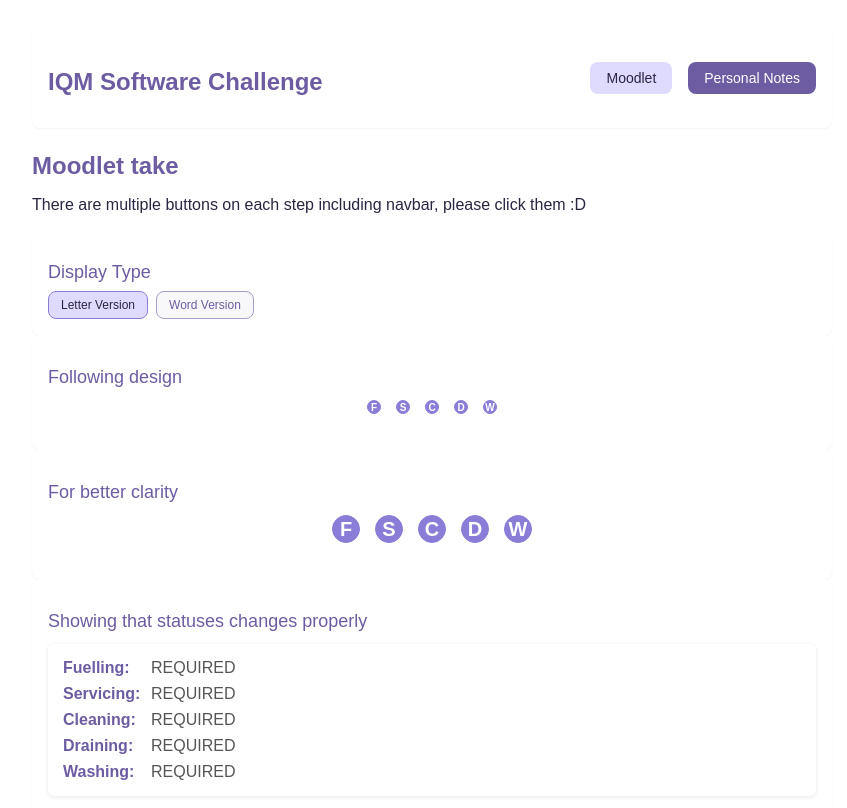
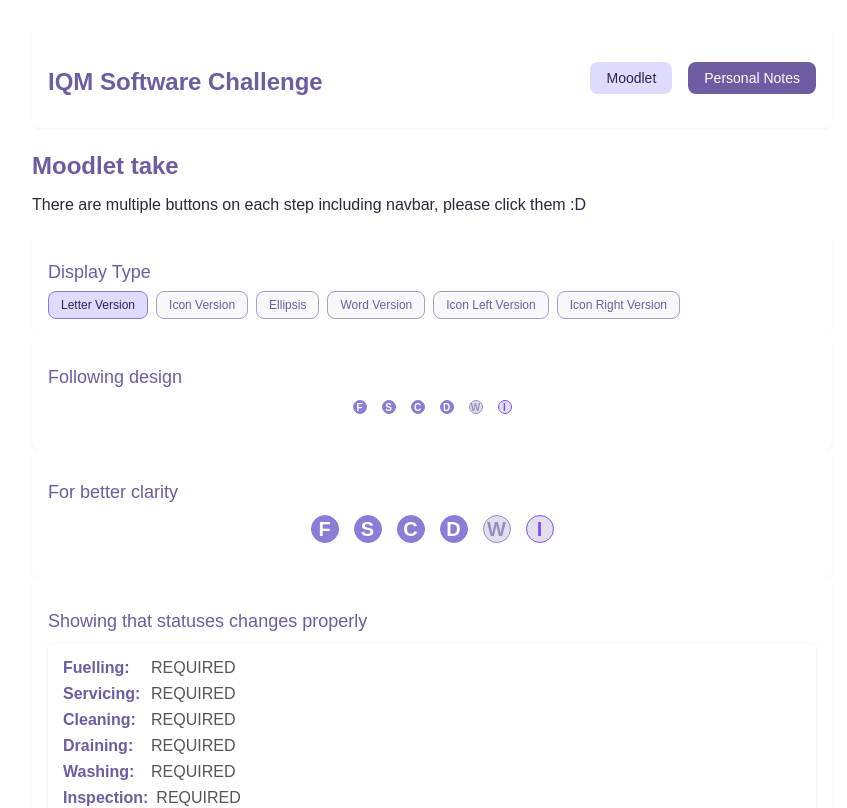
Before and after one commit to MariusTanase/Moodlet-Homework, a React (Vite) app: page / in a window 1280 px wide. Shown: the top 808 px of the page, without its empty margins (208-1055 px from the left). Built offline with nearby package versions, Linux system fonts and the light colour scheme.

Commit message:
Added Font Awesome icons, refactor MoodletCSS and MoodledJSX to improve readability.

```diff
--- a/package.json
+++ b/package.json
@@ -10,6 +10,11 @@
     "preview": "vite preview"
   },
   "dependencies": {
+    "@fortawesome/fontawesome-svg-core": "^6.7.2",
+    "@fortawesome/free-brands-svg-icons": "^6.7.2",
+    "@fortawesome/free-regular-svg-icons": "^6.7.2",
+    "@fortawesome/free-solid-svg-icons": "^6.7.2",
+    "@fortawesome/react-fontawesome": "^0.2.2",
     "react": "^19.0.0",
     "react-dom": "^19.0.0"
   },
--- a/src/App.jsx
+++ b/src/App.jsx
@@ -2,14 +2,74 @@ import React, { useState } from 'react';
 import './App.css';
 import Moodlet from './components/Moodlet/Moodlet';
 import MoodletDropdown from './components/MoodletDropdown/MoodletDropdown';
+import { library } from '@fortawesome/fontawesome-svg-core';
+import {
+  faGasPump,
+  faWrench,
+  faBroom,
+  faShower,
+  faWater,
+  faMagnifyingGlass,
+  faEllipsisH
+} from '@fortawesome/free-solid-svg-icons';
+import { FontAwesomeIcon } from '@fortawesome/react-fontawesome';
+
+library.add(
+  faGasPump,
+  faWrench,
+  faBroom,
+  faShower,
+  faWater,
+  faMagnifyingGlass,
+  faEllipsisH
+);
 
 // some default moodlet types that follows the design + extra examples
 export const MOODLET_TYPES = {
-  F: { letter: 'F', word: 'Fuelling', options: ['F1', 'F2', 'F3', 'F4'] },
-  S: { letter: 'S', word: 'Servicing', options: ['S1', 'S2', 'S3', 'S4'] },
-  C: { letter: 'C', word: 'Cleaning', options: ['C1', 'C2', 'C3', 'C4'] },
-  D1: { letter: 'D', word: 'Draining', options: ['D1'], disabled: true },
-  D2: { letter: 'W', word: 'Washing', options: ['W1', 'W2'] },
+  F: {
+    letter: 'F',
+    word: 'Fuelling',
+    options: ['F1', 'F2', 'F3', 'F4'],
+    icon: <FontAwesomeIcon icon="gas-pump" />,
+    ellipsis: false
+  },
+  S: {
+    letter: 'S',
+    word: 'Servicing',
+    options: ['S1', 'S2', 'S3', 'S4'],
+    icon: <FontAwesomeIcon icon="wrench" />,
+    ellipsis: false,
+  },
+  C: {
+    letter: 'C',
+    word: 'Cleaning',
+    options: ['C1', 'C2', 'C3', 'C4'],
+    icon: <FontAwesomeIcon icon="broom" />,
+    ellipsis: false
+  },
+  D1: {
+    letter: 'D',
+    word: 'Draining',
+    options: ['D1'],
+    icon: <FontAwesomeIcon icon="shower" />,
+    ellipsis: false
+  },
+  D2: {
+    letter: 'W',
+    word: 'Washing',
+    options: ['W1', 'W2'],
+    icon: <FontAwesomeIcon icon="water" />,
+    ellipsis: false,
+    disabled: true
+  },
+  I: {
+    letter: 'I',
+    word: 'Inspection',
+    options: ['I1', 'I2'],
+    icon: <FontAwesomeIcon icon="magnifying-glass" />,
+    ellipsis: true,
+    readOnly: true
+  },
 };
 
 function App() {
@@ -71,10 +131,34 @@ function App() {
               Letter Version
             </button>
             <button
+              onClick={() => setDisplayType('icon-only')}
+              className={`menu-button ${displayType === 'icon-only' ? 'active' : ''}`}
+            >
+              Icon Version
+            </button>
+            <button
+              onClick={() => setDisplayType('ellipsis')}
+              className={`menu-button ${displayType === 'ellipsis' ? 'active' : ''}`}
+            >
+              Ellipsis <i class="fa-solid fa-ellipsis"></i>
+            </button>
+            <button
               onClick={() => setDisplayType('word')}
               className={`menu-button ${displayType === 'word' ? 'active' : ''}`}
             >
               Word Version
+            </button>
+            <button
+              onClick={() => setDisplayType('icon-left')}
+              className={`menu-button ${displayType === 'icon-left' ? 'active' : ''}`}
+            >
+              Icon Left Version
+            </button>
+            <button
+              onClick={() => setDisplayType('icon-right')}
+              className={`menu-button ${displayType === 'icon-right' ? 'active' : ''}`}
+            >
+              Icon Right Version
             </button>
           </div>
         </div>
@@ -92,7 +176,8 @@ function App() {
                 styleType="default"
                 initialState={moodletStates[key]}
                 onChange={handleMoodletChange}
-                readOnly={false}
+                readOnly={data.readOnly}
+                disabled={data.disabled}
               />
             ))}
           </div>
@@ -111,6 +196,8 @@ function App() {
                 styleType="clarity"
                 initialState={moodletStates[key]}
                 onChange={handleMoodletChange}
+                readOnly={data.readOnly}
+                disabled={data.disabled}
               />
             ))}
           </div>
--- a/src/components/Moodlet/Moodlet.css
+++ b/src/components/Moodlet/Moodlet.css
@@ -27,14 +27,35 @@
   gap: 15px;
   margin-bottom: 20px;
   justify-content: center;
+  flex-wrap: wrap;
 }
 
 .moodlet {
   gap: 3px;
   background: #998DBF;
+  border: 1px solid #998DBF;
+  cursor: pointer;
+  transition: all 0.2s ease;
+}
+
+
+.moodlet.letter {
+  height: 14px;
+  width: 14px;
+  font-size: 10px;
+  letter-spacing: 0;
+  font-weight: 700;
+  font-family: 'Public-Sans', sans-serif;
+  display: flex;
+  justify-content: center;
+  align-items: center;
+  text-align: center;
+  border-radius: 1rem;
+  padding: 0;
 }
 
 .moodlet.word {
+  height: 14px;
   padding: 0 3px;
   font-size: 10px;
   letter-spacing: 0;
@@ -48,31 +69,52 @@
   border-radius: 2rem;
 }
 
-.moodlet.letter {
+.moodlet.icon {
   height: 14px;
   width: 14px;
   font-size: 10px;
-  letter-spacing: 0;
-  font-weight: 700;
-  font-family: 'Public-Sans', sans-serif;
   display: flex;
   justify-content: center;
   align-items: center;
   text-align: center;
   border-radius: 1rem;
+  padding: 0;
 }
 
+.moodlet.ellipsis {
+  font-size: 10px;
+  letter-spacing: 1px;
+  font-weight: bold;
+}
+
+.moodlet.with-icon {
+  display: flex;
+  align-items: center;
+  justify-content: center;
+  gap: 4px;
+  padding: 0 6px;
+}
+
+.moodlet-icon {
+  font-size: 8px;
+  display: flex;
+  align-items: center;
+  justify-content: center;
+}
+
+.moodlet-text {
+  font-size: 10px;
+  font-weight: 700;
+}
+
+/* Color states */
 .moodlet.purple {
   background-color: #8a7dd8;
   color: #fff;
   border: 1px solid #8a7dd8;
 }
 
-.moodlet.disabled {
-  background-color: #E2DEED;
-  color: #998DBF;
-  border: 1px solid #998DBF;
-}
+
 
 .moodlet.red {
   background-color: #D22D5C;
@@ -94,6 +136,8 @@
   border: 1px solid #8a7dd8;
   background: #998DBF;
   color: #fff;
+  cursor: pointer;
+  transition: all 0.2s ease;
 }
 
 .moodlet-clarity.letter {
@@ -125,16 +169,53 @@
   border-radius: 2rem;
 }
 
+.moodlet-clarity.icon {
+  height: 28px;
+  width: 28px;
+  font-size: 18px;
+  display: flex;
+  justify-content: center;
+  align-items: center;
+  text-align: center;
+  border-radius: 1rem;
+}
+
+.moodlet-clarity.with-icon {
+  display: flex;
+  align-items: center;
+  justify-content: center;
+  gap: 8px;
+  padding: 0 10px;
+  border-radius: 2rem;
+}
+
+.moodlet-clarity .moodlet-icon {
+  font-size: 16px;
+}
+
+.moodlet-clarity .moodlet-text {
+  font-size: 20px;
+  font-weight: 700;
+}
+
+.moodlet-clarity.ellipsis {
+  font-size: 20px;
+  letter-spacing: 2px;
+  font-weight: bold;
+}
+
 .moodlet-clarity.purple {
   background-color: #8a7dd8;
   color: #fff;
   border: 1px solid #8a7dd8;
 }
 
+.moodlet.disabled,
 .moodlet-clarity.disabled {
   background-color: #E2DEED;
   color: #998DBF;
   border: 1px solid #998DBF;
+  cursor: not-allowed;
 }
 
 .moodlet-clarity.red {
@@ -149,8 +230,6 @@
   border: 1px solid #319B31;
 }
 
-
-/* Moodlet statuses section */
 .moodlet-statuses {
   display: flex;
   flex-direction: column;
@@ -176,8 +255,19 @@
   color: #555;
 }
 
+.moodlet.purple:hover:not(.disabled):not(.red):not(.green),
+.moodlet-clarity.purple:hover:not(.disabled):not(.red):not(.green) {
+  background: #6D0EF1;
+  border: 1px solid #6D0EF1;
+}
+
 .read-only {
   background: #E2DEED !important;
   border: 1px solid #824DFF !important;
   color: #824DFF !important;
 }
+
+.read-only .moodlet-icon,
+.read-only .moodlet-text {
+  color: #824DFF !important;
+}
--- a/src/components/Moodlet/Moodlet.jsx
+++ b/src/components/Moodlet/Moodlet.jsx
@@ -1,7 +1,10 @@
 import React, { useState, useEffect } from 'react';
 import './Moodlet.css';
+// Import Font Awesome components
+import { FontAwesomeIcon } from '@fortawesome/react-fontawesome';
+import { faEllipsisH } from '@fortawesome/free-solid-svg-icons';
 
-// Single Moodlet button component
+
 const Moodlet = ({
   type,
   initialState = 'required',
@@ -10,15 +13,18 @@ const Moodlet = ({
   moodletData,
   onChange,
   readOnly = false,
+  disabled = false,
   renderAs = 'button'
 }) => {
   const [state, setState] = useState(initialState);
+
   // Get display information from the provided moodletData
   const getData = () => {
-    if (!moodletData) return { letter: '', word: '' };
+    if (!moodletData) return { letter: '', word: '', icon: '', ellipsis: false, disabled: true, readOnly: true };
     return moodletData;
   };
-  const { letter, word } = getData();
+
+  const { letter, word, icon } = getData();
   const [displayMode, setDisplayMode] = useState(displayType);
 
   // Update the display mode when the displayType prop changes
@@ -49,6 +55,9 @@ const Moodlet = ({
    * @fires onChange - Triggered when the state changes, passing the type and new state.
    */
   const handleClick = (e) => {
+    // preventing click activity on readOnly and disabled buttons
+    if (readOnly || disabled) return;
+
     if (e.type === 'contextmenu') {
       e.preventDefault();
     }
@@ -99,35 +108,71 @@ const Moodlet = ({
   };
 
   /**
-   * Retrieves the text to display based on the current display mode.
-   *
-   * @returns {string} The text to display. If the display mode is 'letter', it returns the `letter`.
-   * Otherwise, it returns the `word` converted to uppercase.
+   * Renders the content based on display mode.
    */
-  const getText = () => {
-    return displayMode === 'letter' ? letter : word.toUpperCase();
+  const renderContent = () => {
+    switch (displayMode) {
+      case 'letter':
+        return letter;
+      case 'word':
+        return word.toUpperCase();
+      case 'icon-only':
+        return icon;
+      case 'ellipsis':
+        return <FontAwesomeIcon icon={faEllipsisH} />;
+      case 'icon-left':
+        return (
+          <>
+            <span className="moodlet-icon">{icon}</span>
+            <span className="moodlet-text">{word.toUpperCase()}</span>
+          </>
+        );
+      case 'icon-right':
+        return (
+          <>
+            <span className="moodlet-text">{word.toUpperCase()}</span>
+            <span className="moodlet-icon">{icon}</span>
+          </>
+        );
+      default:
+        return letter;
+    }
   };
 
+  // Determine CSS classes
   const baseClass = styleType === 'clarity' ? 'moodlet-clarity' : 'moodlet';
-  const sizeClass = displayMode === 'word' ? 'word' : 'letter';
+
+  // Set the size class based on display mode
+  let sizeClass;
+  if (displayMode === 'word' || displayMode === 'icon-left' || displayMode === 'icon-right') {
+    sizeClass = 'word';
+  } else if (displayMode === 'icon-only' || displayMode === 'ellipsis') {
+    sizeClass = 'icon';
+  } else {
+    sizeClass = 'letter';
+  }
+
+  // Additional classes
   const readOnlyClass = readOnly ? 'read-only' : '';
+  const withIconClass = (displayMode === 'icon-left' || displayMode === 'icon-right') ? 'with-icon' : '';
+  const ellipsisClass = displayMode === 'ellipsis' ? 'ellipsis' : '';
+  const disabledClass = disabled ? 'disabled' : '';
 
+  // Common props for both button and div
+  const commonProps = {
+    className: `${readOnlyClass} ${disabledClass} ${baseClass} ${getColor()} ${sizeClass} ${withIconClass} ${ellipsisClass}`,
+    onClick: handleClick,
+    onContextMenu: handleClick
+  };
 
+  // Render as either a button or a div based on the renderAs prop
   return renderAs === 'button' ? (
-    <button
-      className={`${readOnlyClass} ${baseClass} ${getColor()} ${sizeClass} `}
-      onClick={handleClick}
-      onContextMenu={handleClick}
-    >
-      {getText()}
+    <button {...commonProps}>
+      {renderContent()}
     </button>
   ) : (
-    <div
-      className={`${readOnlyClass} ${baseClass} ${getColor()} ${sizeClass} `}
-      onClick={handleClick}
-      onContextMenu={handleClick}
-    >
-      {getText()}
+    <div {...commonProps}>
+      {renderContent()}
     </div>
   );
 };
```
Also changed, not shown: 1 other file (tests, documents, lock files or other folders).
